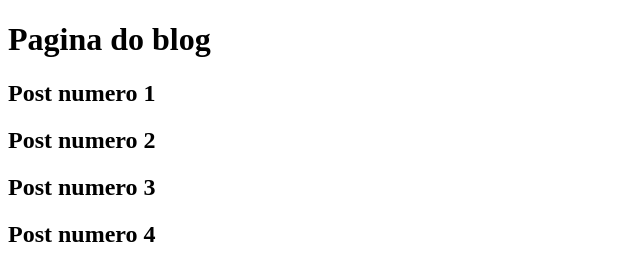
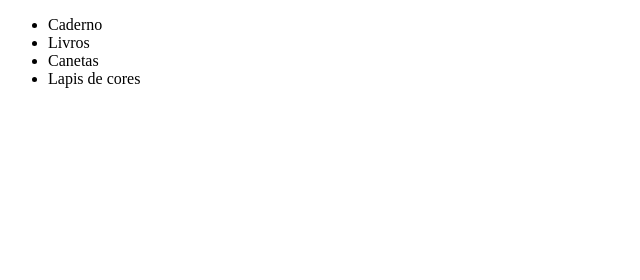
Before and after one commit to wolfblack27/aulagithub, a plain HTML site: page produtos.html in a window 1280 px wide. Shown: the whole page, without its empty margins (0-640 px from the left). Drawn offline with Linux system fonts and the light colour scheme.

Commit message:
Criacao da pagina produtos e modificacao do arquivo de vendas

```diff
--- a/blog.html
+++ b/produtos.html
@@ -6,10 +6,12 @@
     <title>Document</title>
 </head>
 <body>
-    <h1>Pagina do blog</h1>
-    <h2>Post numero 1</h2>
-    <h2>Post numero 2</h2>
-    <h2>Post numero 3</h2>
-    <h2>Post numero 4</h2>
+<ul>
+    <li>Caderno</li>
+    <li>Livros</li>
+    <li>Canetas</li>
+    <li>Lapis de cores</li>
+
+</ul>
 </body>
 </html>
```
Also changed, not shown: vendas.html (+5 -3 lines).
